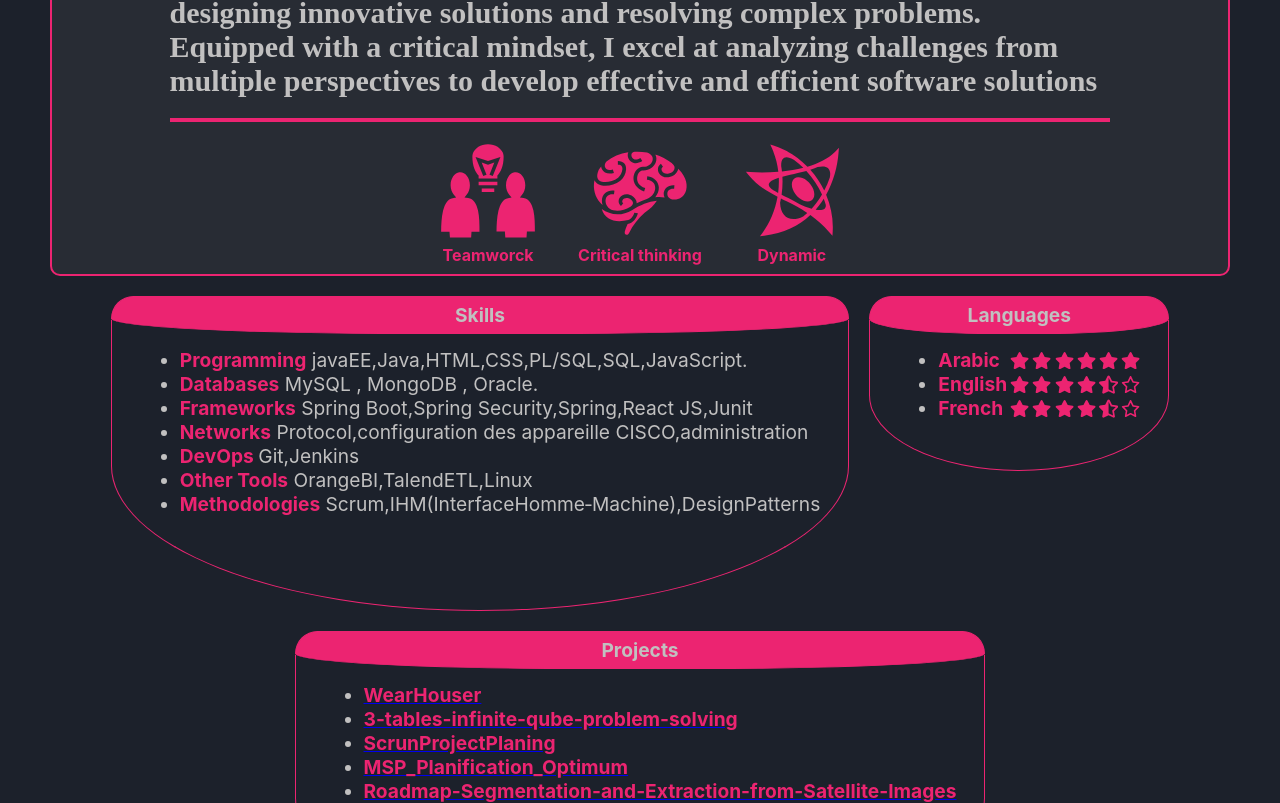
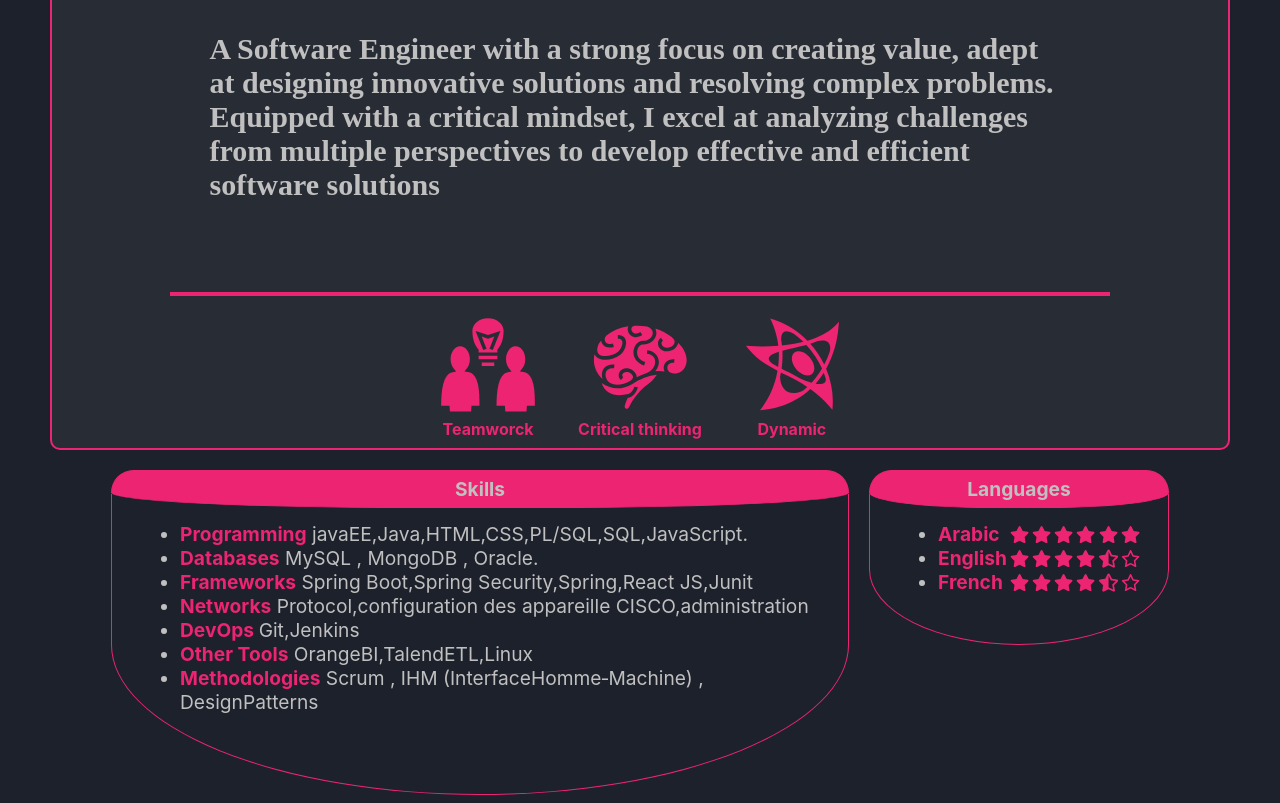
Before and after one commit to jellouliyassine/portfolio, a React (Create React App) app: page / in a window 1280 px wide. Shown: the part 357-1160 px from the top of the page. Built offline with nearby package versions, Linux system fonts and the light colour scheme.

Commit message:
hotfix v3

```diff
--- a/src/App.css
+++ b/src/App.css
@@ -29,6 +29,8 @@ border-radius: 10px;
 transition: box-shadow 0.3s ease;
   background-color: #282c34;
   color: azure;
+  flex-shrink: 2;
+
 }
 .head{
   display: flex ;
@@ -37,6 +39,8 @@ transition: box-shadow 0.3s ease;
   gap: 5px;
   margin-bottom: 20px;
 flex-wrap: wrap;
+flex-shrink: 2;
+
 
 }
 .gradient-text {
@@ -62,12 +66,15 @@ flex-wrap: wrap;
   height: 100%;
   padding : 50px;
 
+
 }
 .experience{
   display: flex;
   flex-direction: column;
   height: 100%;
 align-items: center;
+flex-shrink: 2;
+
 
 }
 
@@ -80,6 +87,7 @@ border-radius: 20px;
 align-items: flex-start;
 flex-wrap: wrap;
 gap: 20px;
+flex-shrink: 2;
 
 }
 a:visited {
@@ -102,6 +110,8 @@ width:500px;
   display: flex;
   flex-direction: column;
   align-items: center;
+  flex-shrink: 2;
+
 }
 .textsize{
   font-size: clamp(16px, calc(20px + (36–20) * (100vw - 768px)/(1920–768)), 48px);
@@ -116,6 +126,7 @@ align-items:center ;
  font-size: 30px;
  font-weight: bolder;
  border-bottom: #ec2471 solid 4px;
+ flex-shrink: 2;
 
  color: #ffffff;
 }
@@ -123,6 +134,7 @@ align-items:center ;
   display: flex;
   justify-content: center;
   gap: 20px;
+  flex-shrink: 2;
 
 align-items:flex-start ;
 margin-top: 20px;
@@ -142,6 +154,7 @@ flex-shrink: 1;
 .headerr{
   display: flex ;
   justify-content: flex-end;
+  flex-shrink: 2;
   width: 100%;
   gap: 40px;
   margin-bottom: 20px;
--- a/src/Home.js
+++ b/src/Home.js
@@ -153,13 +153,17 @@ function Home() {
                 style={{
                   color: "#c1c0c0",
                   "margin-bottom": "20px",
+                  width:"100%",
                 }}
               >
-                A Software Engineer with a strong focus on creating value, adept
-                at designing innovative solutions and resolving complex
+                <p  style={{
+                  padding:"40px",
+                }}>
+                A Software Engineer with a strong focus on creating value, adept at designing innovative solutions and resolving complex
                 problems. Equipped with a critical mindset, I excel at analyzing
                 challenges from multiple perspectives to develop effective and
                 efficient software solutions{" "}
+                </p>
               </div>
             </div>
           </div>
@@ -172,6 +176,8 @@ function Home() {
               "justify-content": "center",
               color: "#ec2471",
               gap: "40px",
+              flexWrap:"wrap",
+              flexShrink:"1",
               width: "100%",
             }}
           >
@@ -223,15 +229,17 @@ function Home() {
               border: "#ec2471 solid 1px",
               "border-top": "unset",
               display: "flex",
+              "flex-shrink": "2",
+
               "align-items": "center",
               "justify-content": "center",
               padding: "8px",
               "border-bottom-left-radius": "90%",
               "border-bottom-right-radius": "90%",
-              "padding-bottom": "10%",
+              "padding-bottom": "60px",
             }}
           >
-            <ul style={{ margin: "20px" }}>
+            <ul style={{ margin: "20px",maxWidth:"80vh" }}>
               <li>
                 <b style={{ color: "#ec2471" }}>Programming</b>{" "}
                 javaEE,Java,HTML,CSS,PL/SQL,SQL,JavaScript.
@@ -256,11 +264,12 @@ function Home() {
                 OrangeBI,TalendETL,Linux{" "}
               </li>
               <li>
-                <b style={{ color: "#ec2471" }}>Methodologies</b>{" "}
-                Scrum,IHM(InterfaceHomme‑Machine),DesignPatterns
+                <b style={{ color: "#ec2471" }}>Methodologies</b>{" "}Scrum , IHM (InterfaceHomme‑Machine) , DesignPatterns
               </li>
             </ul>
+
           </div>
+
         </div>
 
         <div>
@@ -401,12 +410,12 @@ function Home() {
           >
             <ul style={{ margin: "20px" }}>
               <li>
-                <a href="/Project#p1">
+                <a href="/Project">
                   <b style={{ color: "#ec2471" }}>WearHouser</b>{" "}
                 </a>
               </li>
               <li>
-                <a href="/Project#p2">
+                <a href="/Project">
                   <b style={{ color: "#ec2471" }}>
                     3-tables-infinite-qube-problem-solving
                   </b>
@@ -414,30 +423,30 @@ function Home() {
               </li>
 
               <li>
-                <a href="/Project#p3">
+                <a href="/Project">
                   <b style={{ color: "#ec2471" }}>ScrunProjectPlaning</b>
                 </a>
               </li>
 
               <li>
-                <a href="/Project#p4">
+                <a href="/Project">
                   <b style={{ color: "#ec2471" }}>MSP_Planification_Optimum</b>{" "}
                 </a>
               </li>
               <li>
-                <a href="/Project#p5">
+                <a href="/Project">
                   <b style={{ color: "#ec2471" }}>
                     Roadmap-Segmentation-and-Extraction-from-Satellite-Images
                   </b>
                 </a>
               </li>
               <li>
-                <a href="/Project#p6">
+                <a href="/Project">
                   <b style={{ color: "#ec2471" }}>switch_cnfig</b>{" "}
                 </a>
               </li>
               <li>
-                <a href="/Project#p7">
+                <a href="/Project">
                   <b style={{ color: "#ec2471" }}>TIC_TAC_TOE_java_minmax</b>{" "}
                 </a>
               </li>
```
